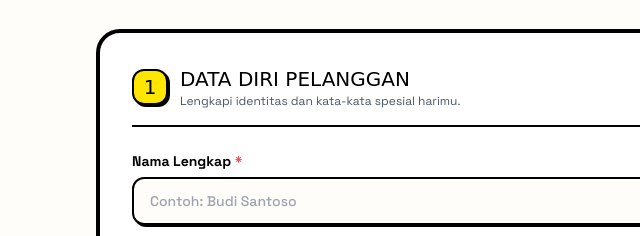
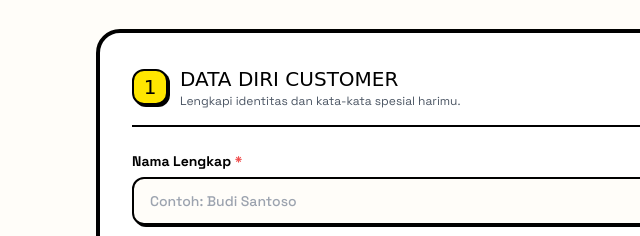
Before and after one commit to Arsyaaahhh/losclasicos, a plain HTML site: page index.html in a window 1280 px wide. Shown: the part 408-644 px from the top of the page, 128-768 px from the left. Drawn offline with nearby package versions, Linux system fonts and the light colour scheme; no server answers; a web font is replaced by a local one.

Commit message:
ubah teks Data Diri Pelanggan menjadi Data Diri Customer

```diff
--- a/index.html
+++ b/index.html
@@ -241,7 +241,7 @@
               1
             </div>
             <div>
-              <h2 class="font-display text-xl uppercase text-black">DATA DIRI PELANGGAN</h2>
+              <h2 class="font-display text-xl uppercase text-black">DATA DIRI CUSTOMER</h2>
               <p class="text-xs text-gray-600">Lengkapi identitas dan kata-kata spesial harimu.</p>
             </div>
           </div>
```
